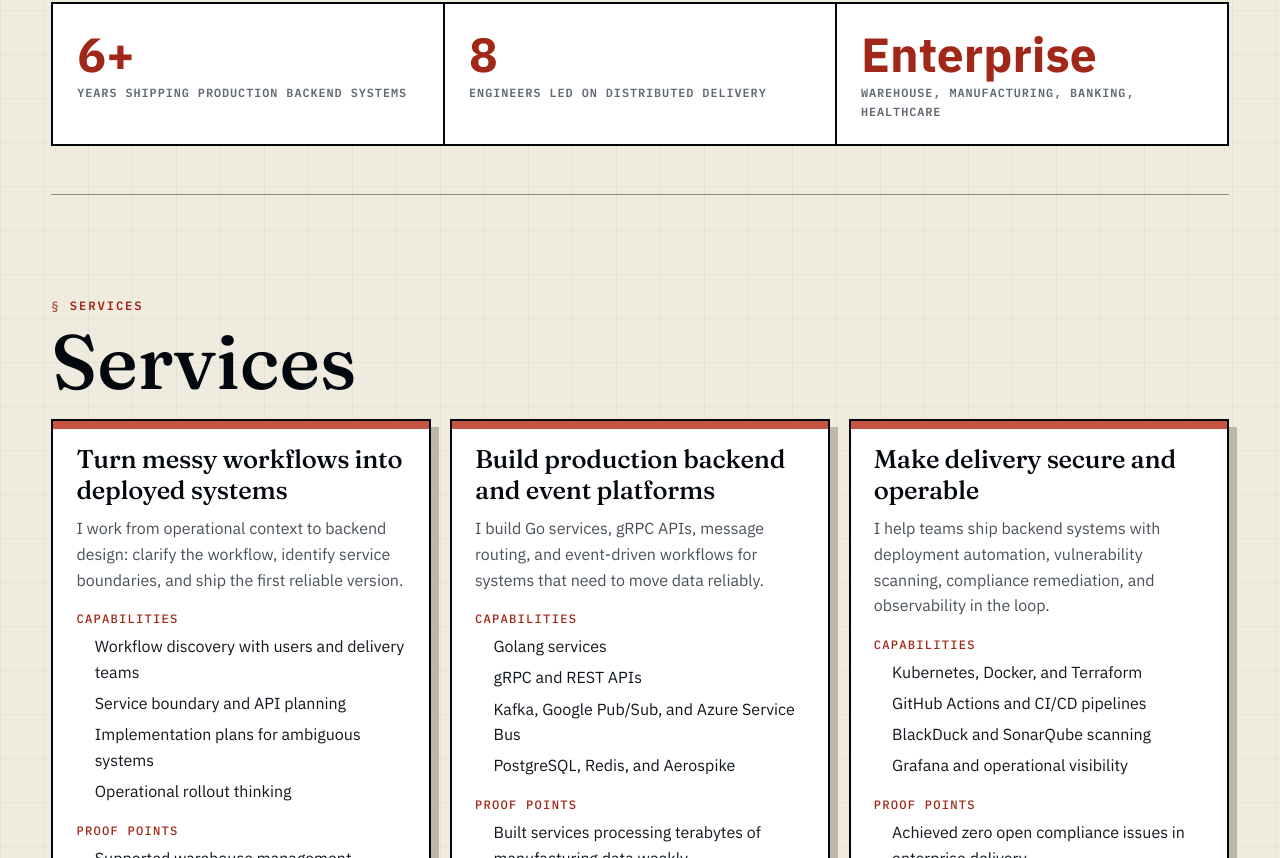
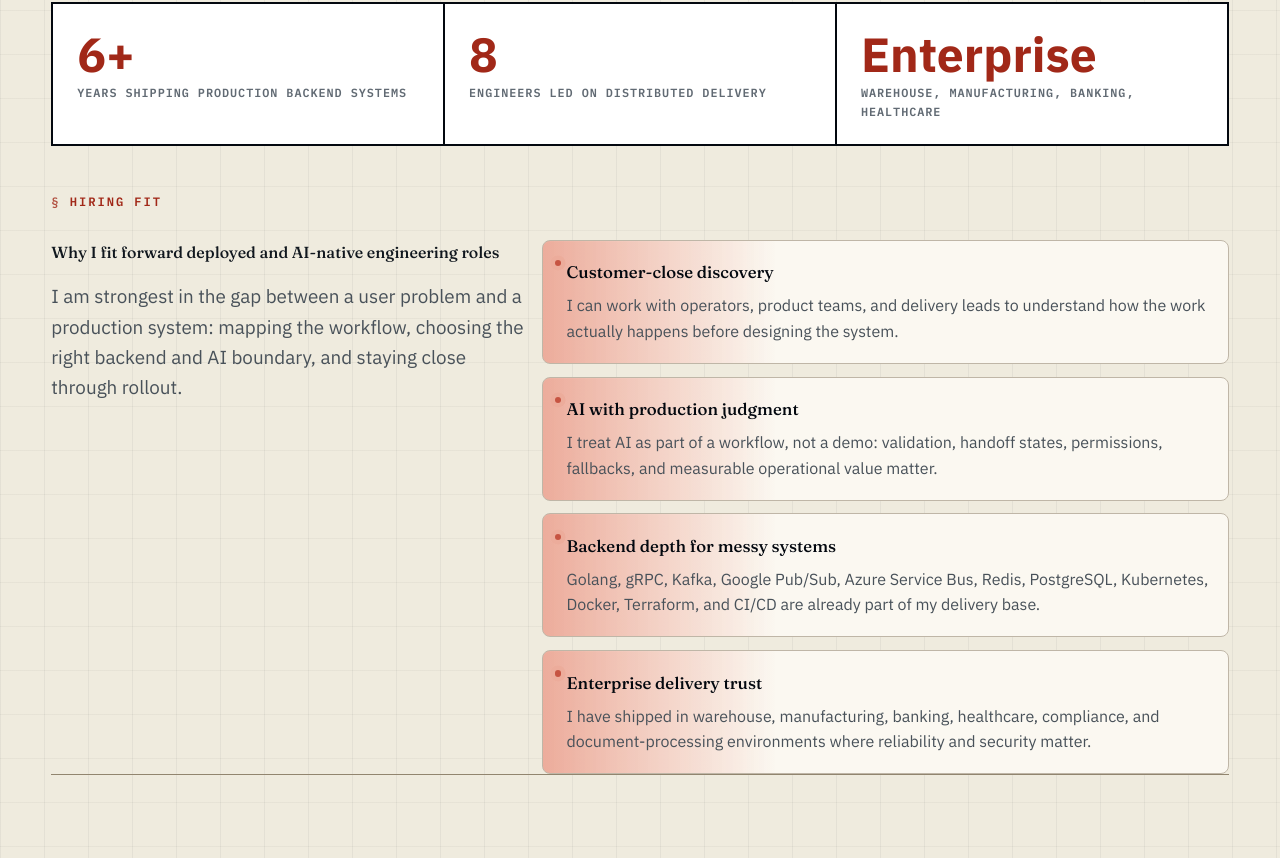
Before and after one commit to iamshubha/iamshubha.github.io, a React (Vite) app: page /#/ in a window 1280 px wide. Shown: the part 1222-2080 px from the top of the page. Built offline with nearby package versions, Linux system fonts and the light colour scheme.

Commit message:
feat: add forward deployed hiring fit section

```diff
--- a/src/components/FeaturedProjects.jsx
+++ b/src/components/FeaturedProjects.jsx
@@ -19,7 +19,7 @@ export default function FeaturedProjects({ projects = [] }) {
           return (
             <article className="project-card" key={project.slug}>
               <h3>
-                <Link to={`/projects/${project.slug}`}>{project.title}</Link>
+                <Link to={`/projects/${project.slug}/`}>{project.title}</Link>
               </h3>
               <p>{project.summary}</p>
               {hasFacts && (
--- /dev/null
+++ b/src/components/RoleFit.jsx
@@ -0,0 +1,25 @@
+export default function RoleFit({ roleFit }) {
+  const signals = roleFit?.signals || [];
+
+  if (!roleFit?.title || !signals.length) {
+    return null;
+  }
+
+  return (
+    <section className="role-fit" id="fit" aria-labelledby="fit-title">
+      {roleFit.eyebrow && <p className="section-eyebrow">{roleFit.eyebrow}</p>}
+      <div className="role-fit__header">
+        <h2 id="fit-title">{roleFit.title}</h2>
+        {roleFit.body && <p>{roleFit.body}</p>}
+      </div>
+      <div className="role-fit__grid">
+        {signals.map((signal) => (
+          <article className="role-fit__item" key={signal.title}>
+            <h3>{signal.title}</h3>
+            <p>{signal.body}</p>
+          </article>
+        ))}
+      </div>
+    </section>
+  );
+}
--- a/src/content/settings.json
+++ b/src/content/settings.json
@@ -37,6 +37,29 @@
       "label": "warehouse, manufacturing, banking, healthcare"
     }
   ],
+  "roleFit": {
+    "eyebrow": "Hiring Fit",
+    "title": "Why I fit forward deployed and AI-native engineering roles",
+    "body": "I am strongest in the gap between a user problem and a production system: mapping the workflow, choosing the right backend and AI boundary, and staying close through rollout.",
+    "signals": [
+      {
+        "title": "Customer-close discovery",
+        "body": "I can work with operators, product teams, and delivery leads to understand how the work actually happens before designing the system."
+      },
+      {
+        "title": "AI with production judgment",
+        "body": "I treat AI as part of a workflow, not a demo: validation, handoff states, permissions, fallbacks, and measurable operational value matter."
+      },
+      {
+        "title": "Backend depth for messy systems",
+        "body": "Golang, gRPC, Kafka, Google Pub/Sub, Azure Service Bus, Redis, PostgreSQL, Kubernetes, Docker, Terraform, and CI/CD are already part of my delivery base."
+      },
+      {
+        "title": "Enterprise delivery trust",
+        "body": "I have shipped in warehouse, manufacturing, banking, healthcare, compliance, and document-processing environments where reliability and security matter."
+      }
+    ]
+  },
   "about": {
     "eyebrow": "About",
     "title": "I turn ambiguous operational problems into shipped backend systems.",
--- a/src/pages/HomePage.jsx
+++ b/src/pages/HomePage.jsx
@@ -11,6 +11,7 @@ import Hero from "../components/Hero.jsx";
 import PreviewRail from "../components/PreviewRail.jsx";
 import ProofStrip from "../components/ProofStrip.jsx";
 import PublicProof from "../components/PublicProof.jsx";
+import RoleFit from "../components/RoleFit.jsx";
 import Services from "../components/Services.jsx";
 import SkillMatrix from "../components/SkillMatrix.jsx";
 import Testimonials from "../components/Testimonials.jsx";
@@ -20,6 +21,9 @@ import { personSchema, useSeo, websiteSchema } from "../lib/seo.js";
 
 export function getHomeNavItems({ articles, labs, projects, services, settings }) {
   return [
+    settings?.roleFit?.title && settings?.roleFit?.signals?.length
+      ? { id: "fit", label: "Fit" }
+      : null,
     services?.length ? { id: "services", label: "Services" } : null,
     projects?.some((project) => project.featured) ? { id: "work", label: "Work" } : null,
     labs?.length ? { id: "labs", label: "Labs" } : null,
@@ -112,6 +116,7 @@ export default function HomePage() {
       <main id="main" className="home-page site-shell">
         <Hero settings={settings} profile={profile} />
         <ProofStrip metrics={settings.featuredMetrics} />
+        <RoleFit roleFit={settings.roleFit} />
         <Services services={services} />
         <FeaturedProjects projects={projects} />
         <ExperienceTimeline experience={experience} />
--- a/src/styles.css
+++ b/src/styles.css
@@ -293,6 +293,7 @@ p {
 
 /* Staggered children inside a revealed section. */
 .home-page > section .services__grid > *,
+.home-page > section .role-fit__grid > *,
 .home-page > section .featured-projects__grid > *,
 .home-page > section .skill-matrix__grid > *,
 .home-page > section .testimonials__grid > *,
@@ -305,6 +306,7 @@ p {
 }
 
 .home-page > section.is-visible .services__grid > *,
+.home-page > section.is-visible .role-fit__grid > *,
 .home-page > section.is-visible .featured-projects__grid > *,
 .home-page > section.is-visible .skill-matrix__grid > *,
 .home-page > section.is-visible .testimonials__grid > *,
@@ -315,19 +317,19 @@ p {
   transform: none;
 }
 
-.home-page > section.is-visible :where(.services__grid, .featured-projects__grid, .skill-matrix__grid, .testimonials__grid, .preview-rail__items, .experience__timeline) > :nth-child(2) {
+.home-page > section.is-visible :where(.services__grid, .role-fit__grid, .featured-projects__grid, .skill-matrix__grid, .testimonials__grid, .preview-rail__items, .experience__timeline) > :nth-child(2) {
   transition-delay: 0.08s;
 }
 
-.home-page > section.is-visible :where(.services__grid, .featured-projects__grid, .skill-matrix__grid, .testimonials__grid, .preview-rail__items, .experience__timeline) > :nth-child(3) {
+.home-page > section.is-visible :where(.services__grid, .role-fit__grid, .featured-projects__grid, .skill-matrix__grid, .testimonials__grid, .preview-rail__items, .experience__timeline) > :nth-child(3) {
   transition-delay: 0.16s;
 }
 
-.home-page > section.is-visible :where(.services__grid, .featured-projects__grid, .skill-matrix__grid, .testimonials__grid, .preview-rail__items, .experience__timeline) > :nth-child(4) {
+.home-page > section.is-visible :where(.services__grid, .role-fit__grid, .featured-projects__grid, .skill-matrix__grid, .testimonials__grid, .preview-rail__items, .experience__timeline) > :nth-child(4) {
   transition-delay: 0.24s;
 }
 
-.home-page > section.is-visible :where(.services__grid, .featured-projects__grid, .skill-matrix__grid, .testimonials__grid, .preview-rail__items, .experience__timeline) > :nth-child(n + 5) {
+.home-page > section.is-visible :where(.services__grid, .role-fit__grid, .featured-projects__grid, .skill-matrix__grid, .testimonials__grid, .preview-rail__items, .experience__timeline) > :nth-child(n + 5) {
   transition-delay: 0.32s;
 }
 
@@ -685,6 +687,69 @@ dd {
   margin-top: 0.4rem;
 }
 
+/* ---------- Hiring fit ---------- */
+.role-fit {
+  display: grid;
+  grid-template-columns: minmax(0, 0.9fr) minmax(0, 1.3fr);
+  gap: 1rem;
+  align-items: start;
+}
+
+.role-fit > .section-eyebrow {
+  grid-column: 1 / -1;
+}
+
+.role-fit__header {
+  position: sticky;
+  top: 6rem;
+}
+
+.role-fit__header p {
+  max-width: 42rem;
+  margin-top: 1rem;
+  color: var(--muted);
+  font-size: clamp(1rem, 2vw, 1.18rem);
+}
+
+.role-fit__grid {
+  display: grid;
+  gap: 0.8rem;
+}
+
+.role-fit__item {
+  position: relative;
+  min-width: 0;
+  padding: 1.15rem 1.2rem 1.15rem 1.45rem;
+  border: 1px solid var(--line);
+  border-radius: var(--radius);
+  background:
+    linear-gradient(90deg, var(--accent-soft), transparent 34%),
+    var(--surface);
+  box-shadow: 0 1px 0 oklch(100% 0 0 / 0.04) inset;
+}
+
+.role-fit__item::before {
+  content: "";
+  position: absolute;
+  top: 1.2rem;
+  left: 0.7rem;
+  width: 0.38rem;
+  height: 0.38rem;
+  border-radius: 999px;
+  background: var(--accent);
+  box-shadow: 0 0 0 0.28rem var(--accent-soft);
+}
+
+.role-fit__item h3 {
+  margin-bottom: 0.45rem;
+  color: var(--ink-strong);
+  font-size: 1.05rem;
+}
+
+.role-fit__item p {
+  color: var(--muted);
+}
+
 /* ---------- Grids ---------- */
 .services__grid,
 .featured-projects__grid,
@@ -785,6 +850,7 @@ dd {
   font-size: 1.25rem;
   line-height: 1.2;
   letter-spacing: -0.01em;
+  overflow-wrap: anywhere;
 }
 
 .project-card h3 a,
@@ -1122,9 +1188,14 @@ li + li {
 /* ---------- Responsive ---------- */
 @media (max-width: 900px) {
   .hero,
+  .role-fit,
   .preview-rail__items,
   .public-proof {
     grid-template-columns: 1fr;
+  }
+
+  .role-fit__header {
+    position: static;
   }
 
   .services__grid,
@@ -1165,6 +1236,10 @@ li + li {
 }
 
 @media (max-width: 640px) {
+  .role-fit__item {
+    padding: 1rem 1rem 1rem 1.3rem;
+  }
+
   .services__grid,
   .featured-projects__grid,
   .skill-matrix__grid,
```
Also changed, not shown: public/admin/config.yml (+24 -0 lines), 1 other file (tests, documents, lock files or other folders).
